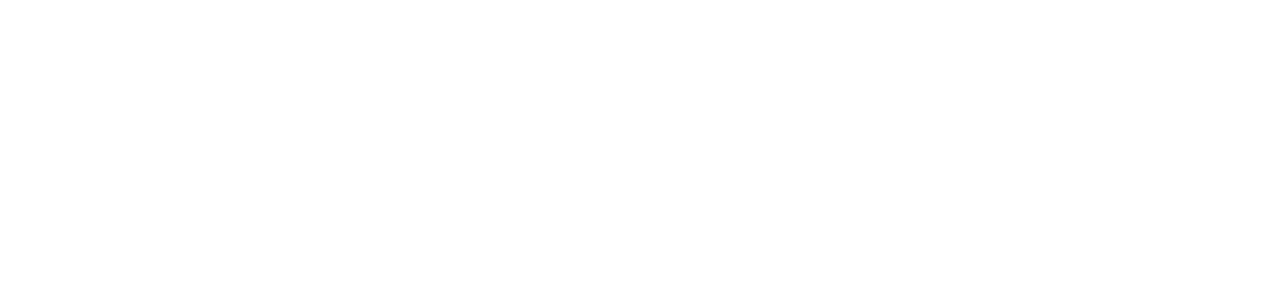
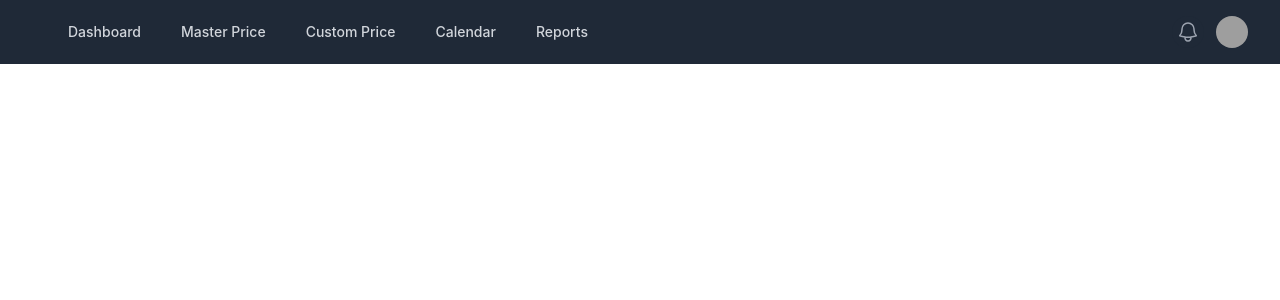
Before and after one commit to smfahim25/flight-search-task, a React (Create React App) app: page / in a window 1280 px wide. Shown: the top 300 px of the page. Built offline with nearby package versions, Linux system fonts and the light colour scheme; grey boxes are pictures that could not be loaded.

Commit message:
added navbar in project

```diff
--- a/src/App.js
+++ b/src/App.js
@@ -1,7 +1,12 @@
 import "./App.css";
+import Navbar from "./components/Navbar/Navbar";
 
 function App() {
-  return <div className="App"></div>;
+  return (
+    <div>
+      <Navbar />
+    </div>
+  );
 }
 
 export default App;
--- /dev/null
+++ b/src/components/Navbar/Navbar.js
@@ -0,0 +1,163 @@
+/* eslint-disable jsx-a11y/anchor-is-valid */
+import React from "react";
+import { Fragment } from "react";
+import { Disclosure, Menu, Transition } from "@headlessui/react";
+import { Bars3Icon, BellIcon, XMarkIcon } from "@heroicons/react/24/outline";
+
+const navigation = [
+  { name: "Dashboard", href: "#", current: false },
+  { name: "Master Price", href: "#", current: false },
+  { name: "Custom Price", href: "#", current: false },
+  { name: "Calendar", href: "#", current: false },
+  { name: "Reports", href: "#", current: false },
+];
+
+function classNames(...classes) {
+  return classes.filter(Boolean).join(" ");
+}
+
+const Navbar = () => {
+  return (
+    <Disclosure as="nav" className="bg-gray-800">
+      {({ open }) => (
+        <>
+          <div className="mx-auto max-w-7xl px-2 sm:px-6 lg:px-8">
+            <div className="relative flex h-16 items-center justify-between">
+              <div className="absolute inset-y-0 left-0 flex items-center sm:hidden">
+                {/* Mobile menu button*/}
+                <Disclosure.Button className="relative inline-flex items-center justify-center rounded-md p-2 text-gray-400 hover:bg-gray-700 hover:text-white focus:outline-none focus:ring-2 focus:ring-inset focus:ring-white">
+                  <span className="absolute -inset-0.5" />
+                  <span className="sr-only">Open main menu</span>
+                  {open ? (
+                    <XMarkIcon className="block h-6 w-6" aria-hidden="true" />
+                  ) : (
+                    <Bars3Icon className="block h-6 w-6" aria-hidden="true" />
+                  )}
+                </Disclosure.Button>
+              </div>
+              <div className="flex flex-1 items-center justify-center sm:items-stretch sm:justify-start">
+                <div className="hidden sm:ml-6 sm:block">
+                  <div className="flex space-x-4">
+                    {navigation.map((item) => (
+                      <a
+                        key={item.name}
+                        href={item.href}
+                        className={classNames(
+                          item.current
+                            ? "bg-gray-900 text-white"
+                            : "text-gray-300 hover:bg-gray-700 hover:text-white",
+                          "rounded-md px-3 py-2 text-sm font-medium"
+                        )}
+                        aria-current={item.current ? "page" : undefined}
+                      >
+                        {item.name}
+                      </a>
+                    ))}
+                  </div>
+                </div>
+              </div>
+              <div className="absolute inset-y-0 right-0 flex items-center pr-2 sm:static sm:inset-auto sm:ml-6 sm:pr-0">
+                <button
+                  type="button"
+                  className="relative rounded-full bg-gray-800 p-1 text-gray-400 hover:text-white focus:outline-none focus:ring-2 focus:ring-white focus:ring-offset-2 focus:ring-offset-gray-800"
+                >
+                  <span className="absolute -inset-1.5" />
+                  <span className="sr-only">View notifications</span>
+                  <BellIcon className="h-6 w-6" aria-hidden="true" />
+                </button>
+
+                {/* Profile dropdown */}
+                <Menu as="div" className="relative ml-3">
+                  <div>
+                    <Menu.Button className="relative flex rounded-full bg-gray-800 text-sm focus:outline-none focus:ring-2 focus:ring-white focus:ring-offset-2 focus:ring-offset-gray-800">
+                      <span className="absolute -inset-1.5" />
+                      <span className="sr-only">Open user menu</span>
+                      <img
+                        className="h-8 w-8 rounded-full"
+                        src="https://images.unsplash.com/photo-1472099645785-5658abf4ff4e?ixlib=rb-1.2.1&ixid=eyJhcHBfaWQiOjEyMDd9&auto=format&fit=facearea&facepad=2&w=256&h=256&q=80"
+                        alt=""
+                      />
+                    </Menu.Button>
+                  </div>
+                  <Transition
+                    as={Fragment}
+                    enter="transition ease-out duration-100"
+                    enterFrom="transform opacity-0 scale-95"
+                    enterTo="transform opacity-100 scale-100"
+                    leave="transition ease-in duration-75"
+                    leaveFrom="transform opacity-100 scale-100"
+                    leaveTo="transform opacity-0 scale-95"
+                  >
+                    <Menu.Items className="absolute right-0 z-10 mt-2 w-48 origin-top-right rounded-md bg-white py-1 shadow-lg ring-1 ring-black ring-opacity-5 focus:outline-none">
+                      <Menu.Item>
+                        {({ active }) => (
+                          <a
+                            href="#"
+                            className={classNames(
+                              active ? "bg-gray-100" : "",
+                              "block px-4 py-2 text-sm text-gray-700"
+                            )}
+                          >
+                            Your Profile
+                          </a>
+                        )}
+                      </Menu.Item>
+                      <Menu.Item>
+                        {({ active }) => (
+                          <a
+                            href="#"
+                            className={classNames(
+                              active ? "bg-gray-100" : "",
+                              "block px-4 py-2 text-sm text-gray-700"
+                            )}
+                          >
+                            Settings
+                          </a>
+                        )}
+                      </Menu.Item>
+                      <Menu.Item>
+                        {({ active }) => (
+                          <a
+                            href="#"
+                            className={classNames(
+                              active ? "bg-gray-100" : "",
+                              "block px-4 py-2 text-sm text-gray-700"
+                            )}
+                          >
+                            Sign out
+                          </a>
+                        )}
+                      </Menu.Item>
+                    </Menu.Items>
+                  </Transition>
+                </Menu>
+              </div>
+            </div>
+          </div>
+
+          <Disclosure.Panel className="sm:hidden">
+            <div className="space-y-1 px-2 pb-3 pt-2">
+              {navigation.map((item) => (
+                <Disclosure.Button
+                  key={item.name}
+                  as="a"
+                  href={item.href}
+                  className={classNames(
+                    item.current
+                      ? "bg-gray-900 text-white"
+                      : "text-gray-300 hover:bg-gray-700 hover:text-white",
+                    "block rounded-md px-3 py-2 text-base font-medium"
+                  )}
+                  aria-current={item.current ? "page" : undefined}
+                >
+                  {item.name}
+                </Disclosure.Button>
+              ))}
+            </div>
+          </Disclosure.Panel>
+        </>
+      )}
+    </Disclosure>
+  );
+};
+export default Navbar;
--- a/src/index.css
+++ b/src/index.css
@@ -1,7 +1,6 @@
 @tailwind base;
 @tailwind components;
 @tailwind utilities;
-
 body {
   margin: 0;
   font-family: -apple-system, BlinkMacSystemFont, "Segoe UI", "Roboto", "Oxygen",
--- a/tailwind.config.js
+++ b/tailwind.config.js
@@ -1,3 +1,4 @@
+/** @type {import('tailwindcss').Config} */
 module.exports = {
   content: ["./src/**/*.{html,js}"],
   theme: {
```
Also changed, not shown: package.json (+5 -2 lines), 1 other file (tests, documents, lock files or other folders).
